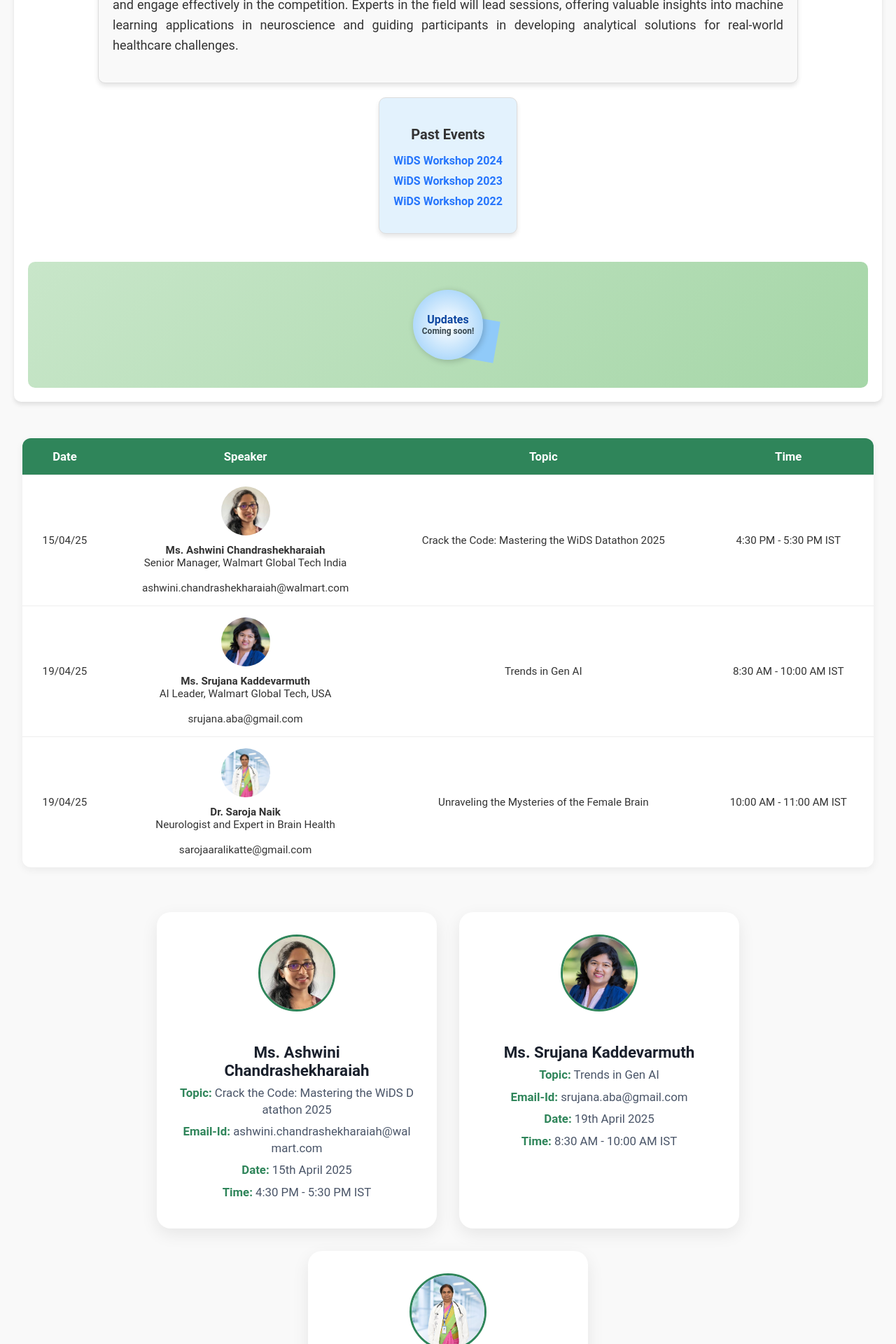
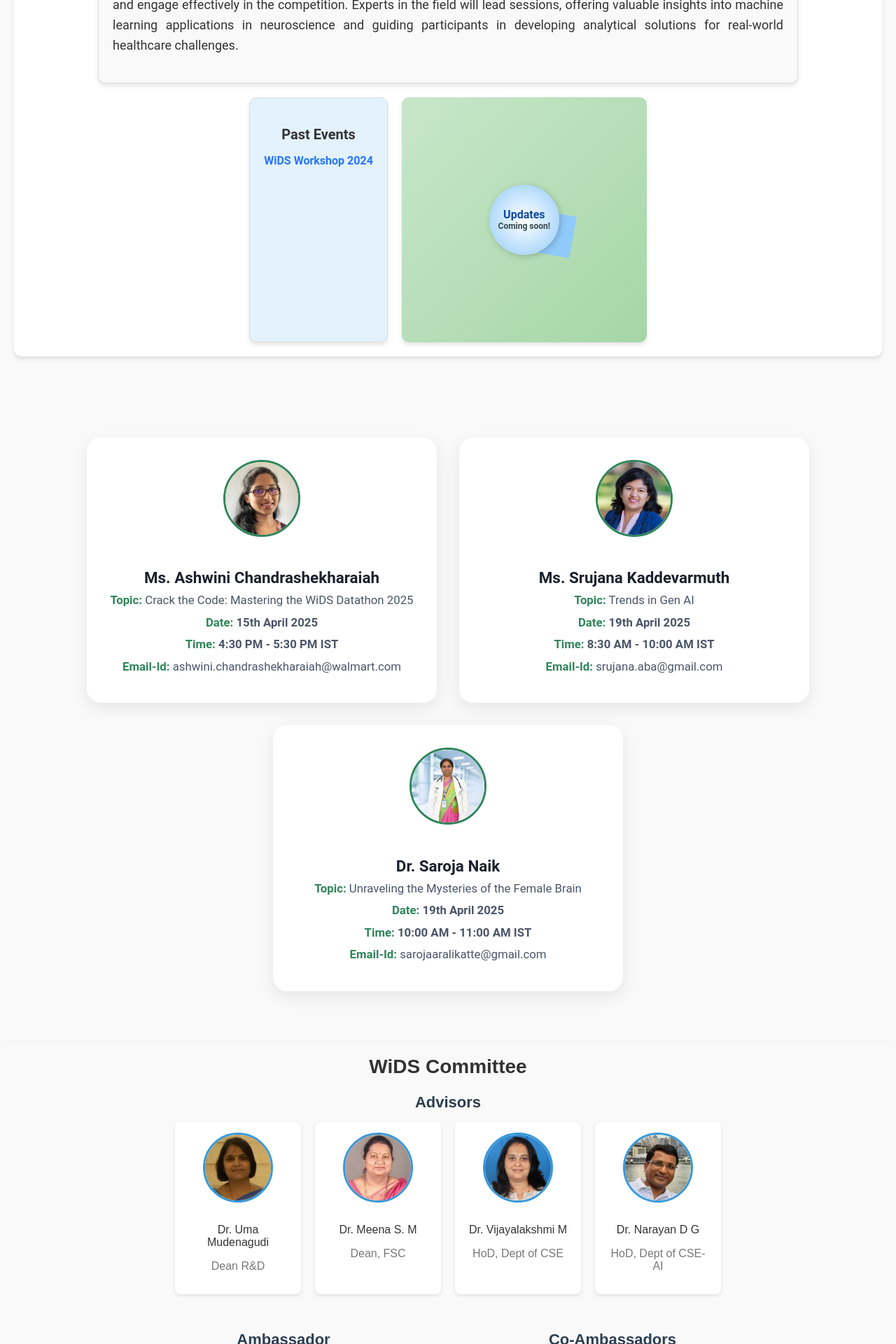
Before and after one commit to savalagikadappa/wids-2025, a React (Vite) app: page / in a window 1280 px wide. Shown: the part 820-2740 px from the top of the page at 70% size. Built offline with nearby package versions, Linux system fonts and the light colour scheme.

Commit message:
updated changes

```diff
--- a/src/components/Committee.jsx
+++ b/src/components/Committee.jsx
@@ -1,64 +1,65 @@
 import React from 'react';
 import '../styles/Committee.css';
+
+const members = {
+    advisors: [
+        { name: "Dr. Uma Mudenagudi", designation: "Dean R&D", image: "/advisor-uma.jpg" },
+        { name: "Dr. Meena S. M", designation: "Dean, FSC", image: "/ambassador-meena.jpg" },
+        { name: "Dr. Vijayalakshmi M", designation: "HoD, Dept of CSE", image: "/hod-vijayalakshmi-1.jpg" },
+        { name: "Dr. Narayan D G", designation: "HoD, Dept of CSE-AI", image: "/narayan.jpg" }
+    ],
+    ambassador: [
+        { name: "Dr. Sujatha C", role: "WiDS Ambassador", designation: "Faculty, Dept of CSE", image: "/co-ambassador-sujatha.jpg" }
+    ],
+    coAmbassadors: [
+        { name: "Dr. Padmashree Desai", role: "WiDS Co-Ambassador", designation: "Faculty, Dept of CSE", image: "/co-ambassador-padmashree.jpg" },
+        { name: "Prof. Neha Tarannum", role: "WiDS Co-Ambassador", designation: "Faculty, Dept of CSE", image: "/nehamadam.jpeg" }
+    ]
+};
+
+const MemberCard = ({ name, designation, image, role }) => (
+    <div className="member">
+        <img src={image} alt={name} className="memberImage" />
+        <p className="name">{name}</p>
+        {role && <p className="role">{role}</p>}
+        <p className="designation">{designation}</p>
+    </div>
+);
 
 const Committee = () => {
     return (
         <div className="committee" id="committee">
             <div className="header">WiDS Committee</div>
 
-            {/* Advisors Section */}
             <div className="section">
-                <div className="advisorsContainer">
-                    <p className="title">Advisors</p>
+                <p className="title">Advisors</p>
+                <div className="memberGroup">
+                    {members.advisors.map((m, i) => (
+                        <MemberCard key={i} {...m} />
+                    ))}
+                </div>
+            </div>
+
+            <div className="section ambassadorContainer">
+                <div className="subsection">
+                    <p className="title">Ambassador</p>
                     <div className="memberGroup">
-                        <div className="member">
-                            <img src="/advisor-uma.jpg" alt="Dr. Uma Mudenagudi" className="memberImage" />
-                            <p className="name">Dr. Uma Mudenagudi</p>
-                            <p className="designation">Dean R&D</p>
-                        </div>
+                        {members.ambassador.map((m, i) => (
+                            <MemberCard key={i} {...m} />
+                        ))}
+                    </div>
+                </div>
 
-                        <div className="member">
-                            <img src="/ambassador-meena.jpg" alt="Dr. Meena S. M" className="memberImage" />
-                            <p className="name">Dr. Meena S. M</p>
-                            <p className="designation"> Dean, FSC</p>
-                        </div>
-
-                        <div className="member">
-                            <img src="/hod-vijayalakshmi-1.jpg" alt="Dr. Vijayalakshmi M" className="memberImage" />
-                            <p className="name">Dr. Vijayalakshmi M</p>
-                            <p className="designation">HoD, Dept of CSE</p>
-                        </div>
-
-
-                        <div className="member">
-                            <img src="/narayan.jpg" alt="Mr. Narayan D G" className="memberImage" />
-                            <p className="name">Dr. Narayan D G</p>
-                            <p className="designation"> HoD, Dept of CSE-AI</p>
-                        </div>
-
-
-                        <div className="member">
-                            <img src="/co-ambassador-sujatha.jpg" alt="Dr. Sujatha C" className="memberImage" />
-                            <p className="name">Dr. Sujatha C</p>
-                            <p className="designation"> Faculty, Dept of CSE</p>
-                        </div>
-
-                        <div className="member">
-                            <img src="/co-ambassador-padmashree.jpg" alt="Dr. Padmashree Desai" className="memberImage" />
-                            <p className="name">Dr. Padmashree Desai</p>
-                            <p className="designation"> Faculty, Dept of CSE</p>
-                        </div>
-
-                        <div className="member">
-                            <img src="/nehamadam.jpeg" alt="Mrs Neha T" className="memberImage" />
-                            <p className="name">Prof. Neha Tarannum</p>
-                            <p className="designation"> Faculty, Dept of CSE</p>
-                        </div>
-
-
+                <div className="subsection">
+                    <p className="title">Co-Ambassadors</p>
+                    <div className="memberGroup">
+                        {members.coAmbassadors.map((m, i) => (
+                            <MemberCard key={i} {...m} />
+                        ))}
                     </div>
                 </div>
             </div>
+
         </div>
     );
 };
--- a/src/components/Description.jsx
+++ b/src/components/Description.jsx
@@ -1,4 +1,5 @@
 import React from 'react';
+import "../styles/Description.css"
 
 function Description() {
   return (
@@ -11,12 +12,15 @@ function Description() {
         <p>The WiDS Datathon continues its mission to empower women in data science, providing a platform for participants worldwide to enhance their skills and connect with like-minded individuals. Open to data scientists of all levels, including beginners, the 8th annual WiDS Datathon focuses on advancing research in women’s brain health. In support of this global challenge, WiDS Hubballi is hosting a Datathon Workshop to help participants build essential data science skills and engage effectively in the competition. Experts in the field will lead sessions, offering valuable insights into machine learning applications in neuroscience and guiding participants in developing analytical solutions for real-world healthcare challenges.</p>
       </div>
 
+
+      <div className="events-updates-container">
+
         <div className="past-events">
           <h3>Past Events</h3>
           <ul>
             <li><a href="https://drive.google.com/file/d/1mSyf-BHyuCy0Wdy9_H2_UT9se7N10h7Y/view?usp=sharing">WiDS Workshop 2024</a></li>
-          <li><a href="https://drive.google.com/file/d/1GrVBC6bRKateIjvTeFQtSRGEV8iRYpM3/view?usp=sharing">WiDS Workshop 2023</a></li>
-          <li><a href="https://drive.google.com/file/d/1UvJaNMrJ07rcYHw1LLE964VtXHELZ0rr/view?usp=sharing">WiDS Workshop 2022</a></li>
+            {/* <li><a href="https://drive.google.com/file/d/1GMt0NW68iw74bqKBv9ZV7AfTrKNKrDGG/view?usp=sharing">WiDS Workshop 2023</a></li> */}
+            {/* <li><a href="https://drive.google.com/file/d/1UvJaNMrJ07rcYHw1LLE964VtXHELZ0rr/view?usp=sharing">WiDS Workshop 2022</a></li> */}
           </ul>
         </div>
 
@@ -31,6 +35,7 @@ function Description() {
           </div>
         </div>
       </div>
+    </div>
   );
 }
 
--- a/src/components/Footer.jsx
+++ b/src/components/Footer.jsx
@@ -3,7 +3,7 @@ import React from 'react';
 function Footer() {
   return (
     <footer>
-      <p>KLE Technological University</p>
+      <p>Copyright @2025 KLE Technological University </p>
     </footer>
   );
 }
--- a/src/components/Speakers.jsx
+++ b/src/components/Speakers.jsx
@@ -41,7 +41,7 @@ function Speakers() {
   return (
     <div className="speakers-container">
       {/* Table View */}
-      <table className="speakers-table">
+      {/* <table className="speakers-table">
         <thead>
           <tr>
             <th>Date</th>
@@ -66,7 +66,7 @@ function Speakers() {
             </tr>
           ))}
         </tbody>
-      </table>
+      </table> */}
 
       {/* Card View */}
       <div className="speaker-cards">
@@ -75,9 +75,9 @@ function Speakers() {
             <img src={s.image} alt={s.name} />
             <h3>{s.name}</h3>
             <p><strong>Topic:</strong> {s.topic}</p>
+            <p><strong>Date:</strong> <b>{s.displayDate}</b></p>
+            <p><strong>Time:</strong> <b>{s.time}</b></p>
             <p><strong>Email-Id:</strong> {s.email}</p>
-            <p><strong>Date:</strong> {s.displayDate}</p>
-            <p><strong>Time:</strong> {s.time}</p>
           </div>
         ))}
       </div>
--- a/src/styles/Committee.css
+++ b/src/styles/Committee.css
@@ -28,6 +28,7 @@
   font-weight: 600;
   color: #2c3e50;
   margin-bottom: 15px;
+  text-align: center;
 }
 
 /* Member Styles */
@@ -43,7 +44,7 @@
   padding: 15px;
   border-radius: 8px;
   box-shadow: 0 2px 5px rgba(0, 0, 0, 0.1);
-  width: 200px;
+  width: 180px;
   text-align: center;
   transition: transform 0.3s ease-in-out;
 }
@@ -67,33 +68,43 @@
   color: #333;
 }
 
+.role {
+  font-size: 14px;
+  font-weight: bold;
+  color: #2980b9;
+  margin: 5px 0;
+}
+
 .designation {
-  font-size: 14px;
+  font-size: 16px;
   color: #777;
 }
 
-/* Organizers */
-.organizersContainer {
-  margin-top: 30px;
+/* Ambassador and Co-Ambassador Container (Using Grid) */
+.ambassadorContainer {
+  display: grid;
+  grid-template-columns: 1fr;
+  /* Default: single column for narrow screens */
+  gap: 40px;
+  max-width: 900px;
+  margin: 0 auto;
+  align-items: start;
 }
 
-.organizerGroup {
-  display: flex;
-  flex-wrap: wrap;
-  justify-content: center;
-  gap: 10px;
+/* Ensure subsection titles and content are centered */
+.subsection {
+  text-align: center;
 }
 
-.organizerName {
-  background: #3498db;
-  color: white;
-  padding: 8px 15px;
-  border-radius: 20px;
-  font-size: 14px;
-  font-weight: 500;
+/* Media Query: For screens wider than 768px, show side-by-side */
+@media (min-width: 768px) {
+  .ambassadorContainer {
+    grid-template-columns: 1fr 1fr;
+    /* Two columns */
+  }
 }
 
-/* Responsive */
+/* Responsive adjustments for member cards on small screens */
 @media (max-width: 600px) {
   .memberGroup {
     flex-direction: column;
--- /dev/null
+++ b/src/styles/Description.css
@@ -0,0 +1,161 @@
+/* Description section */
+.description {
+    padding: 20px;
+    display: flex;
+    justify-content: space-around;
+    flex-wrap: wrap;
+    background: white;
+    border-radius: 10px;
+    box-shadow: 0 4px 6px rgba(0, 0, 0, 0.1);
+    margin: 20px;
+    gap: 20px;
+}
+
+/* Content Section */
+.description .content {
+    max-width: 800px;
+    text-align: justify;
+    padding: 20px;
+    border: 1px solid #ddd;
+    border-radius: 10px;
+    box-shadow: 0 4px 6px rgba(0, 0, 0, 0.1);
+    background-color: #f9f9f9;
+}
+
+.description .content p {
+    font-size: 18px;
+    line-height: 1.6;
+}
+
+/* Past Events Section */
+.description .past-events {
+    max-width: 350px;
+    max-height: 350px;
+    text-align: left;
+    padding: 20px;
+    border: 1px solid #ddd;
+    border-radius: 10px;
+    box-shadow: 0 4px 6px rgba(0, 0, 0, 0.1);
+    background-color: #e3f2fd;
+}
+
+.description .past-events h3 {
+    font-size: 20px;
+    margin-bottom: 10px;
+    text-align: center;
+}
+
+.description .past-events ul {
+    list-style: none;
+    padding: 0;
+}
+
+.description .past-events ul li {
+    margin-bottom: 10px;
+    text-align: center;
+}
+
+.description .past-events ul li a {
+    color: #2575fc;
+    text-decoration: none;
+    font-weight: bold;
+    transition: color 0.3s ease;
+}
+
+.description .past-events ul li a:hover {
+    color: #6a11cb;
+}
+
+/* Updates Coming Soon Section */
+.updates-placeholder {
+    width: 100%;
+    display: flex;
+    justify-content: center;
+    align-items: center;
+    background: linear-gradient(135deg, #c8e6c9, #a5d6a7);
+    padding: 40px;
+    border-radius: 10px;
+    /* margin-top: 20px; */
+    position: relative;
+    overflow: hidden;
+}
+
+/* Graphic Overlay */
+.graphic-overlay {
+    position: relative;
+    display: flex;
+    justify-content: center;
+    align-items: center;
+    gap: 10px;
+}
+
+/* Decorative Elements */
+.circle {
+    position: absolute;
+    width: 50px;
+    height: 50px;
+    background-color: rgba(255, 255, 255, 0.5);
+    border-radius: 50%;
+    top: 10px;
+    left: 30px;
+}
+
+.square {
+    position: absolute;
+    width: 60px;
+    height: 60px;
+    background-color: #90caf9;
+    top: 40px;
+    left: 60px;
+    transform: rotate(10deg);
+}
+
+/* Main Updates Box */
+.globe {
+    position: relative;
+    width: 100px;
+    height: 100px;
+    background: radial-gradient(circle, #ffffff, #90caf9);
+    border-radius: 50%;
+    display: flex;
+    flex-direction: column;
+    justify-content: center;
+    align-items: center;
+    font-size: 14px;
+    font-weight: bold;
+    box-shadow: 2px 2px 10px rgba(0, 0, 0, 0.2);
+}
+
+.updates-text {
+    color: #0d47a1;
+    font-size: 16px;
+}
+
+.coming-soon-text {
+    font-size: 12px;
+    color: #37474f;
+}
+
+/* Container for Past Events and Updates */
+.events-updates-container {
+    display: flex;
+    flex-direction: row;
+    gap: 20px;
+    flex-wrap: wrap;
+    justify-content: center;
+    align-items: stretch;
+}
+
+/* Updates Box Styled as Square */
+.description .updates-placeholder {
+    width: 350px;
+    height: 350px;
+    display: flex;
+    justify-content: center;
+    align-items: center;
+    background: linear-gradient(135deg, #c8e6c9, #a5d6a7);
+    border-radius: 10px;
+    box-shadow: 0 4px 6px rgba(0, 0, 0, 0.1);
+    position: relative;
+    overflow: hidden;
+}
--- a/src/styles/Speakers.css
+++ b/src/styles/Speakers.css
@@ -4,42 +4,6 @@
     grid-template-columns: 1fr 1fr;
     gap: 2rem;
     padding: 2rem;
-}
-
-/* ---------- Table Styles ---------- */
-.speakers-table {
-    width: 100%;
-    border-collapse: collapse;
-    background-color: #fff;
-    border-radius: 12px;
-    overflow: hidden;
-    box-shadow: 0 4px 12px rgba(0, 0, 0, 0.06);
-}
-
-.speakers-table th,
-.speakers-table td {
-    padding: 1rem 1.2rem;
-    border-bottom: 1px solid #eee;
-    text-align: center;
-    font-size: 0.95rem;
-}
-
-.speakers-table th {
-    background-color: #2f855a;
-    color: white;
-    font-size: 1.05rem;
-}
-
-.speakers-table tr:last-child td {
-    border-bottom: none;
-}
-
-.speakers-table img {
-    width: 70px;
-    height: 70px;
-    border-radius: 50%;
-    object-fit: cover;
-    margin-bottom: 0.5rem;
 }
 
 /* ---------- Individual Card (Cool and Centered) ---------- */
@@ -57,7 +21,7 @@
     padding: 2rem;
     border: none;
     box-shadow: 0 8px 24px rgba(0, 0, 0, 0.08);
-    max-width: 400px;
+    max-width: 500px;
     width: 100%;
     text-align: center;
     transition: transform 0.3s ease, box-shadow 0.3s ease;
@@ -100,17 +64,15 @@
 }
 
 /* ---------- Responsive ---------- */
-@media (max-width: 900px) {
+@media (max-width: 100px) {
     .speakers-container {
         grid-template-columns: 1fr;
     }
 
-    .speakers-table {
-        display: none;
-    }
 
     .speaker-card {
         flex: 1 1 100%;
+        min-width: 400px;
     }
 
     .speaker-cards {
@@ -127,3 +89,9 @@
     }
 
 }
+
+/* @media (min-width:1000) {
+    .speaker-card{
+        max-width: 600px;
+    }
+} */
--- a/src/styles/styles.css
+++ b/src/styles/styles.css
@@ -160,11 +160,6 @@ nav ul li a:hover::after {
     transform: rotate(-45deg) translate(5px, -5px);
 }
 
-
-
-
-
-
 /* Hero section */
 .hero {
     text-align: center;
@@ -256,143 +251,6 @@ nav ul li a:hover::after {
     }
 }
 
-
-/* Description section */
-.description {
-    padding: 20px;
-    display: flex;
-    justify-content: space-around;
-    flex-wrap: wrap;
-    background: white;
-    border-radius: 10px;
-    box-shadow: 0 4px 6px rgba(0, 0, 0, 0.1);
-    margin: 20px;
-    gap: 20px;
-}
-
-/* Content Section */
-.description .content {
-    max-width: 800px;
-    text-align: justify;
-    padding: 20px;
-    border: 1px solid #ddd;
-    border-radius: 10px;
-    box-shadow: 0 4px 6px rgba(0, 0, 0, 0.1);
-    background-color: #f9f9f9;
-}
-
-.description .content p {
-    font-size: 18px;
-    line-height: 1.6;
-}
-
-/* Past Events Section */
-.description .past-events {
-    max-width: 350px;
-    text-align: left;
-    padding: 20px;
-    border: 1px solid #ddd;
-    border-radius: 10px;
-    box-shadow: 0 4px 6px rgba(0, 0, 0, 0.1);
-    background-color: #e3f2fd;
-}
-
-.description .past-events h3 {
-    font-size: 20px;
-    margin-bottom: 10px;
-    text-align: center;
-}
-
-.description .past-events ul {
-    list-style: none;
-    padding: 0;
-}
-
-.description .past-events ul li {
-    margin-bottom: 10px;
-    text-align: center;
-}
-
-.description .past-events ul li a {
-    color: #2575fc;
-    text-decoration: none;
-    font-weight: bold;
-    transition: color 0.3s ease;
-}
-
-.description .past-events ul li a:hover {
-    color: #6a11cb;
-}
-
-/* Updates Coming Soon Section */
-.updates-placeholder {
-    width: 100%;
-    display: flex;
-    justify-content: center;
-    align-items: center;
-    background: linear-gradient(135deg, #c8e6c9, #a5d6a7);
-    padding: 40px;
-    border-radius: 10px;
-    margin-top: 20px;
-    position: relative;
-    overflow: hidden;
-}
-
-/* Graphic Overlay */
-.graphic-overlay {
-    position: relative;
-    display: flex;
-    justify-content: center;
-    align-items: center;
-    gap: 10px;
-}
-
-/* Decorative Elements */
-.circle {
-    position: absolute;
-    width: 50px;
-    height: 50px;
-    background-color: rgba(255, 255, 255, 0.5);
-    border-radius: 50%;
-    top: 10px;
-    left: 30px;
-}
-
-.square {
-    position: absolute;
-    width: 60px;
-    height: 60px;
-    background-color: #90caf9;
-    top: 40px;
-    left: 60px;
-    transform: rotate(10deg);
-}
-
-/* Main Updates Box */
-.globe {
-    position: relative;
-    width: 100px;
-    height: 100px;
-    background: radial-gradient(circle, #ffffff, #90caf9);
-    border-radius: 50%;
-    display: flex;
-    flex-direction: column;
-    justify-content: center;
-    align-items: center;
-    font-size: 14px;
-    font-weight: bold;
-    box-shadow: 2px 2px 10px rgba(0, 0, 0, 0.2);
-}
-
-.updates-text {
-    color: #0d47a1;
-    font-size: 16px;
-}
-
-.coming-soon-text {
-    font-size: 12px;
-    color: #37474f;
-}
 
 
 
```
Lines whose indentation alone changed are shown as unchanged.
